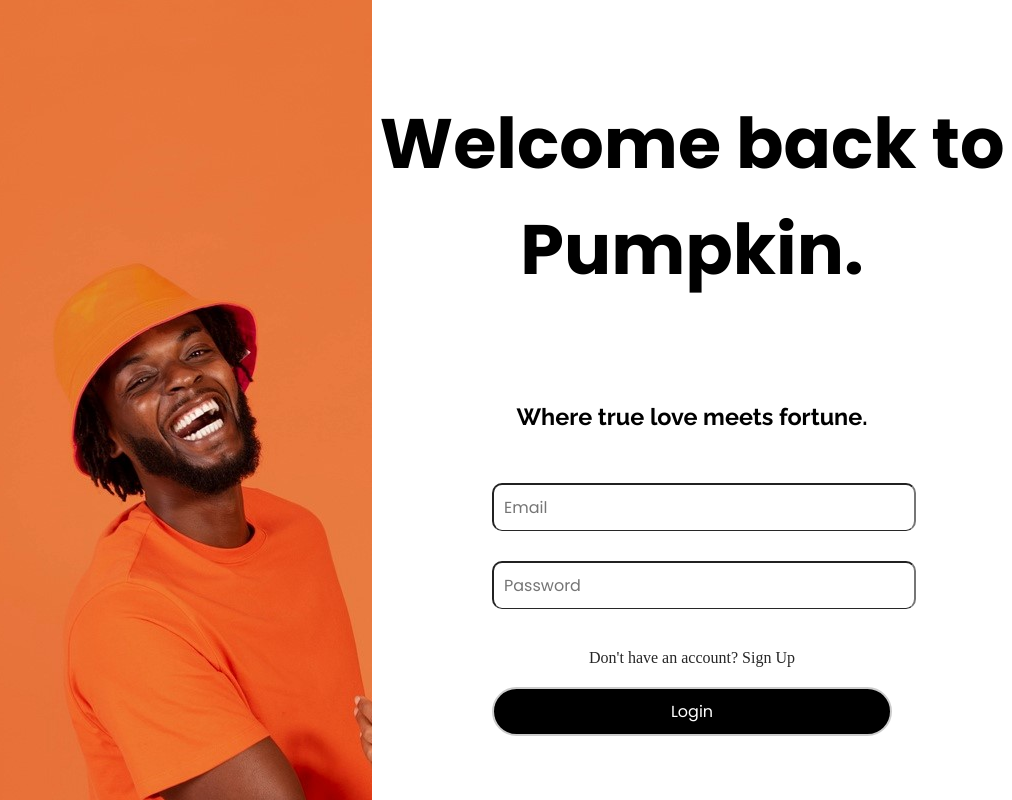
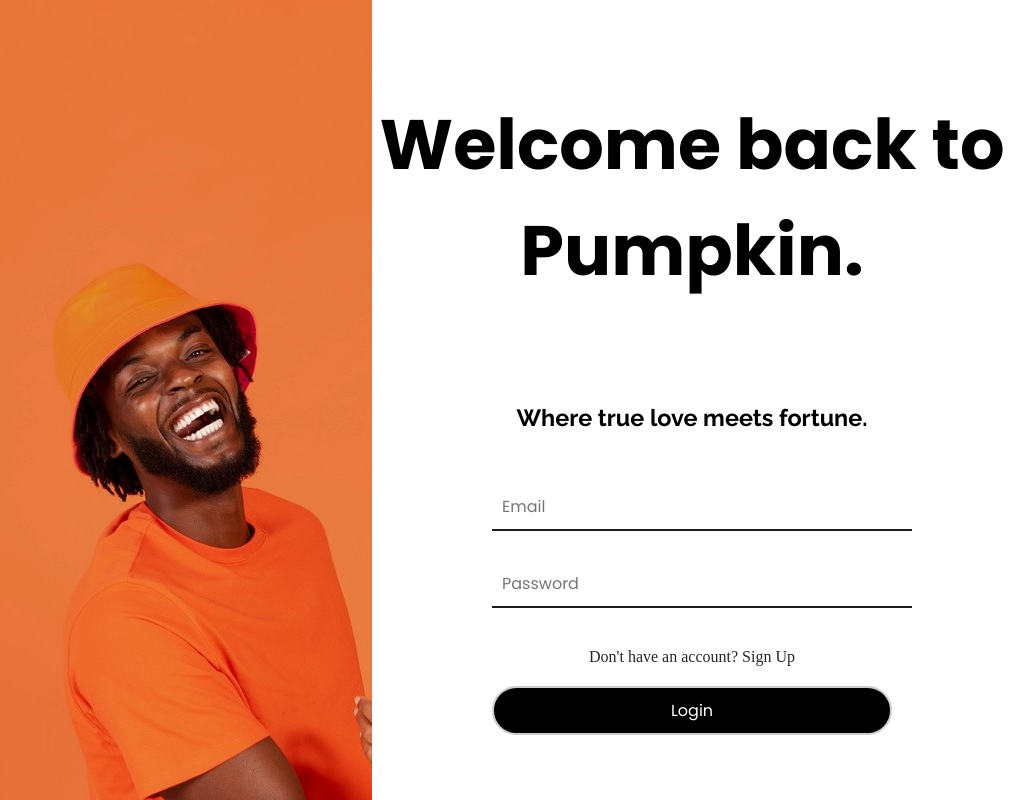
Before and after one commit to Ndaba31/dating-website, a Next.js app: page /login in a window 1280 px wide. Shown: the whole page, without its empty margins (268-1280 px from the left). Built offline with nearby package versions, Linux system fonts and the light colour scheme; no server answers.

Commit message:
login and signup

```diff
--- a/styles/Signup.module.css
+++ b/styles/Signup.module.css
@@ -41,15 +41,28 @@
 	padding: 20px;
 }
 
+.form_input:focus{
+	outline: #ff9b49;
+	outline-style: dotted;
+	border-bottom: 2px solid #f10b0b;
+	color: #000000;
+}
+
 .form_input {
 	font-family: "Poppins", sans-serif;
 	width: 100%;
 	margin-bottom: 30px;
 	padding: 10px;
-	border-bottom: 1px solid #272727;
-	border-radius: 10px;
-	color: #1b1b1b;
+	border-bottom: 2px solid #1d1d1d;
+	border-left: 0px;
+	border-right: 0px;
+	border-top: 0px;
+	color: #111111;
 	font-size: 12pt;
+}
+
+.form_input:focus{
+	border-bottom: 2px #000000;
 }
 
 
```
